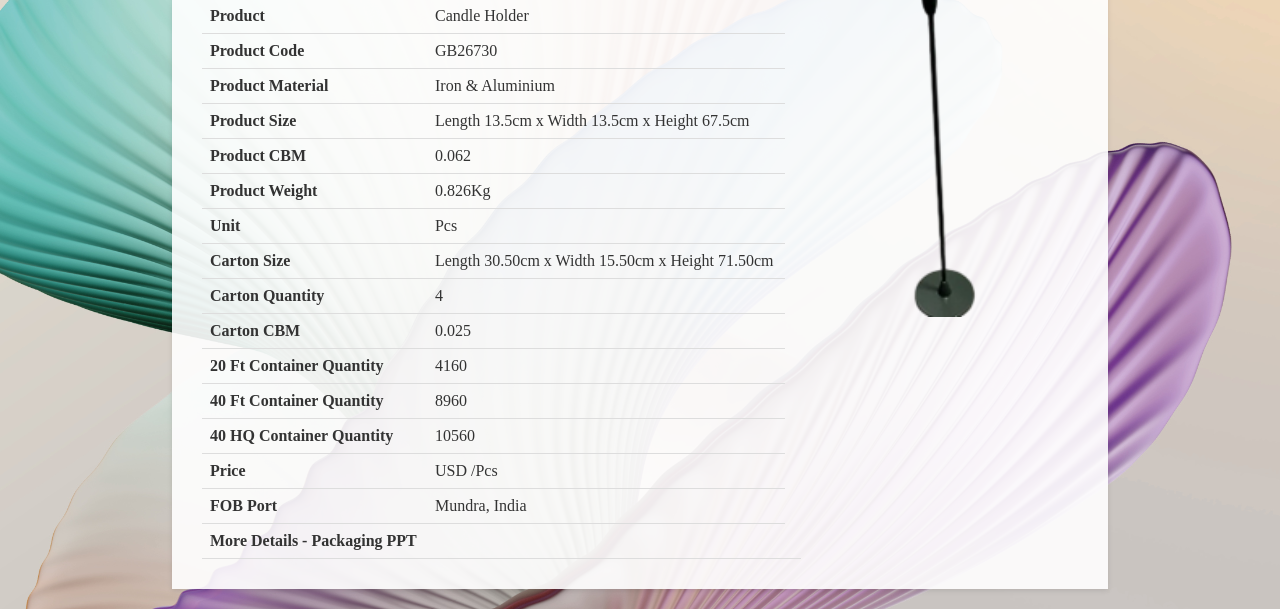
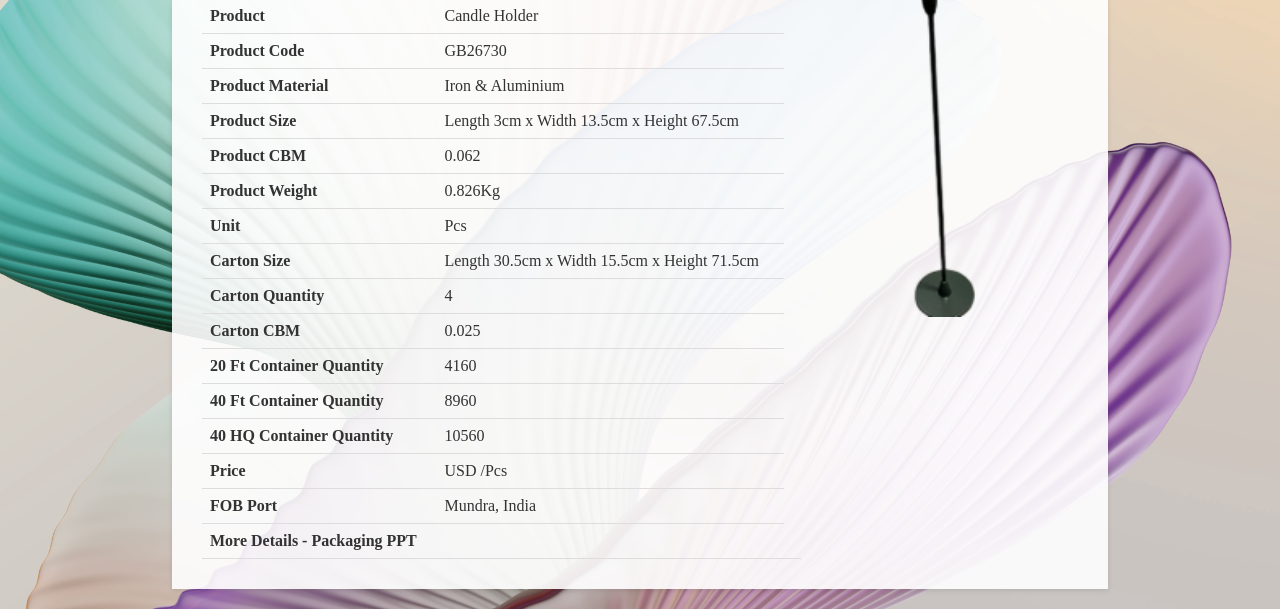
Before and after one commit to GBSLIT/GB26730, a plain HTML site: page index.html in a window 1280 px wide. Shown: the part 230-839 px from the top of the page. Drawn offline with Linux system fonts and the light colour scheme.

Commit message:
Update index.html

```diff
--- a/index.html
+++ b/index.html
@@ -149,7 +149,7 @@
                 </tr>
                 <tr>
                     <th>Product Size</th>
-                    <td>Length 13.5cm x Width 13.5cm x Height 67.5cm</td>
+                    <td>Length 3cm x Width 13.5cm x Height 67.5cm</td>
                 </tr>
                 <tr>
                     <th>Product CBM</th>
@@ -165,7 +165,7 @@
                 </tr>
                 <tr>
                     <th>Carton Size</th>
-                    <td>Length 30.50cm x Width 15.50cm x Height 71.50cm</td>
+                    <td>Length 30.5cm x Width 15.5cm x Height 71.5cm</td>
                 </tr>
                 <tr>
                     <th>Carton Quantity</th>
```
